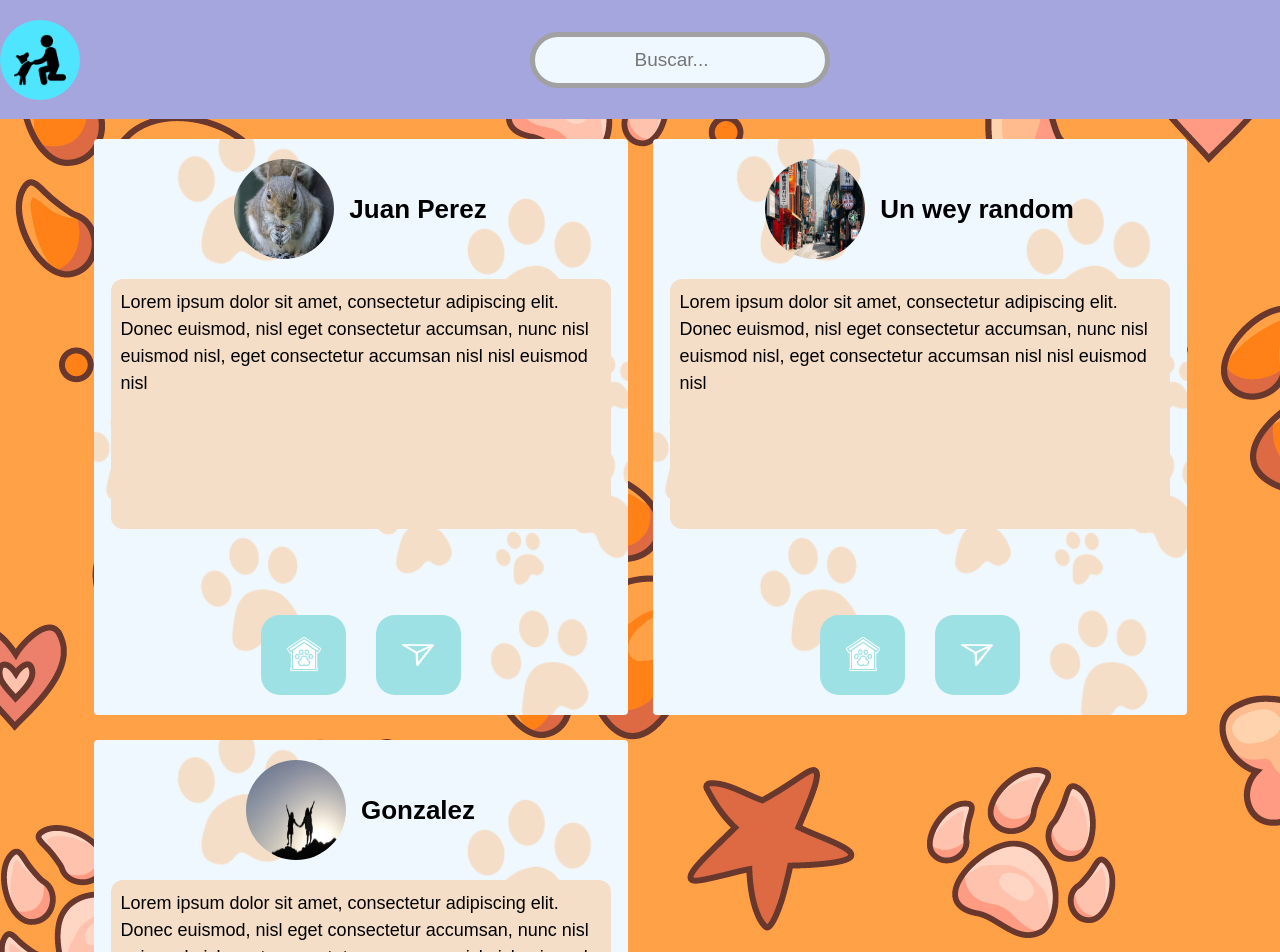
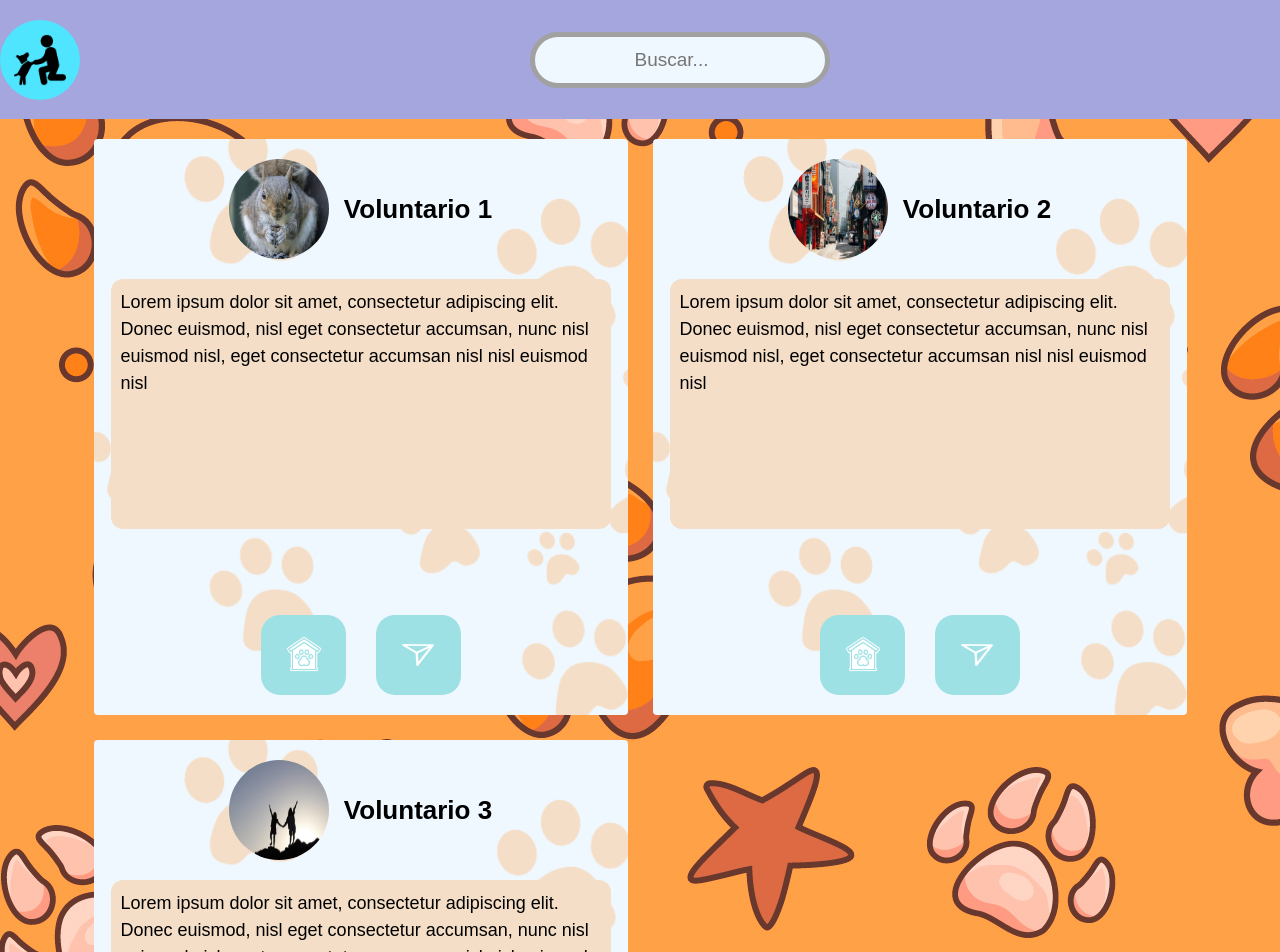
Before and after one commit to SergioDavidFernandezVilla/websearchingforpetsv1, a React (Vite) app: page /voluntarios in a window 1280 px wide. Shown: the top 952 px of the page. Built offline with nearby package versions, Linux system fonts and the light colour scheme; the HTML template or start-up script is replaced by a standard one.

Commit message:
pequeñas mejoras del css

```diff
--- a/src/css/Comunidad.css
+++ b/src/css/Comunidad.css
@@ -28,7 +28,7 @@
             flex-direction: column;
             border-radius: 4px;
             background-image: url("/src/assets/img/img-fondo-postuser.png");
-            background-repeat: round;
+            background-size: cover;
 
             & .header_post_user_comunidad{
                 display: flex;
--- a/src/css/Home.css
+++ b/src/css/Home.css
@@ -26,7 +26,7 @@
       justify-content: center;
       align-items: center;
       background-image: url("/src/assets/img/img-fondo-postuser.png");
-      background-repeat: round;
+      background-size: cover;
 
       & .section_post_user{
         width: 100%;
--- a/src/css/Veterinarias.css
+++ b/src/css/Veterinarias.css
@@ -29,7 +29,7 @@
             flex-direction: column;
             border-radius: 4px;
             background-image: url("/src/assets/img/img-fondo-postuser.png");
-            background-repeat: round;
+            background-size: cover;
 
             & .img_veterinarias_page {
                 width: 500px;
--- a/src/css/Voluntarios.css
+++ b/src/css/Voluntarios.css
@@ -28,7 +28,7 @@
             flex-direction: column;
             border-radius: 4px;
             background-image: url("/src/assets/img/img-fondo-postuser.png");
-            background-repeat: round;
+            background-size: cover;
 
             & .header_post_user_voluntarios{
                 display: flex;
@@ -67,7 +67,7 @@
 
                 & .p_post_user_voluntarios{
                     padding: 10px;
-                   font-size: 16px;
+                   font-size: 19px;
                    text-align: start;
 
 
--- a/src/index.css
+++ b/src/index.css
@@ -1293,7 +1293,7 @@ body {
 
 
         & .img_veterinarias_page{
-          max-width: 620px;
+          max-width: 650px;
           width: calc(65vw - 20px);
 
         }
--- a/src/pages/VoluntariosPage.jsx
+++ b/src/pages/VoluntariosPage.jsx
@@ -15,19 +15,19 @@ const VoluntariosPage = () => {
       <div className="container_voluntarios_page">
         <div className="container_posts_voluntarios">
           <PostVoluntariosComponent
-            username="Juan Perez"
+            username="Voluntario 1"
             perfilUser={photoperfil1}
             descripcion="Lorem ipsum dolor sit amet, consectetur adipiscing elit. Donec euismod, nisl eget consectetur accumsan, nunc nisl euismod nisl, eget consectetur accumsan nisl nisl euismod nisl"
           />
 
           <PostVoluntariosComponent
-            username="Un wey random"
+            username="Voluntario 2"
             perfilUser={photoperfil2}
             descripcion="Lorem ipsum dolor sit amet, consectetur adipiscing elit. Donec euismod, nisl eget consectetur accumsan, nunc nisl euismod nisl, eget consectetur accumsan nisl nisl euismod nisl"
           />
 
           <PostVoluntariosComponent
-            username="Gonzalez"
+            username="Voluntario 3"
             perfilUser={photoperfil3}
             descripcion="Lorem ipsum dolor sit amet, consectetur adipiscing elit. Donec euismod, nisl eget consectetur accumsan, nunc nisl euismod nisl, eget consectetur accumsan nisl nisl euismod nisl"
           />
```
